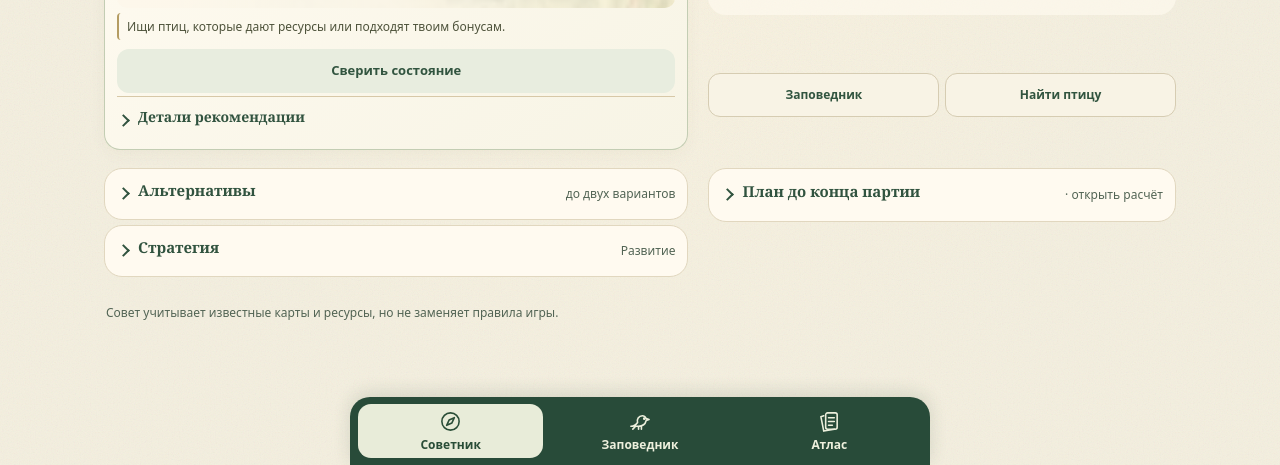
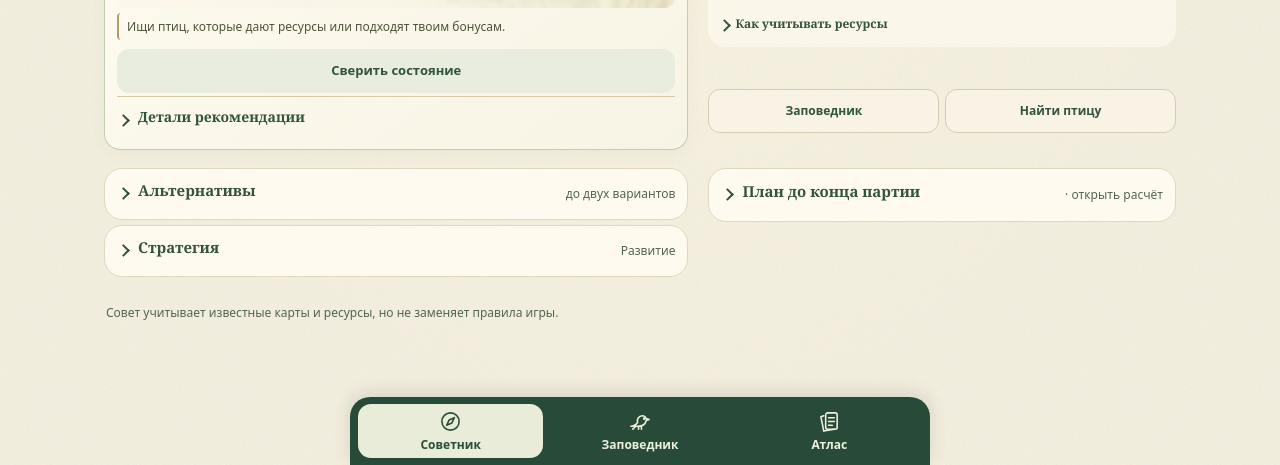
Before and after one commit to onomastika/mini-apps, a plain HTML site: page public/wingspan/index.html in a window 1280 px wide. Shown: the part 335-800 px from the top of the page. Drawn offline with Linux system fonts and the light colour scheme.

Commit message:
Keep advanced resource options accessible and polish slot search

```diff
--- a/public/wingspan/visual-studio.css
+++ b/public/wingspan/visual-studio.css
@@ -240,7 +240,7 @@ html.vs-still .vs-land-motion{display:none}html.vs-paused .vs-land-motion *{anim
 #guide #advice .note{background:transparent;border-left:2px solid #b49c62;padding:5px 8px;margin:5px 0}
 .cf-full-rationale{font-size:13px;line-height:1.5;color:#526454}
 #guide #advice>.wide{background:#e8eddf;border:0}
-#guide .cf-resources>.quiet-details:not([open]){display:none}
+#guide .cf-resources>.quiet-details:not([open]){margin:0;padding:0}
 #guide .cf-resources:has(#quickResourceEditor:not([hidden]))>.quiet-details{display:block}
 #guide .cf-resources>.setup{min-height:44px}
 #guide .cf-resources #quickStock>.outline-btn{min-height:44px}
@@ -287,3 +287,5 @@ html.vs-still .vs-land-motion{display:none}html.vs-paused .vs-land-motion *{anim
  #board .slot img{height:35px}
  #board .slot .cf-bird-meta{font-size:9px}
 }
+
+.cf-direct-slot{margin:10px 0 4px}.cf-direct-results{max-height:32dvh;overflow:auto;margin-top:5px}.cf-direct-results button{font-size:14px}.cf-direct-results:empty{display:none}
```
